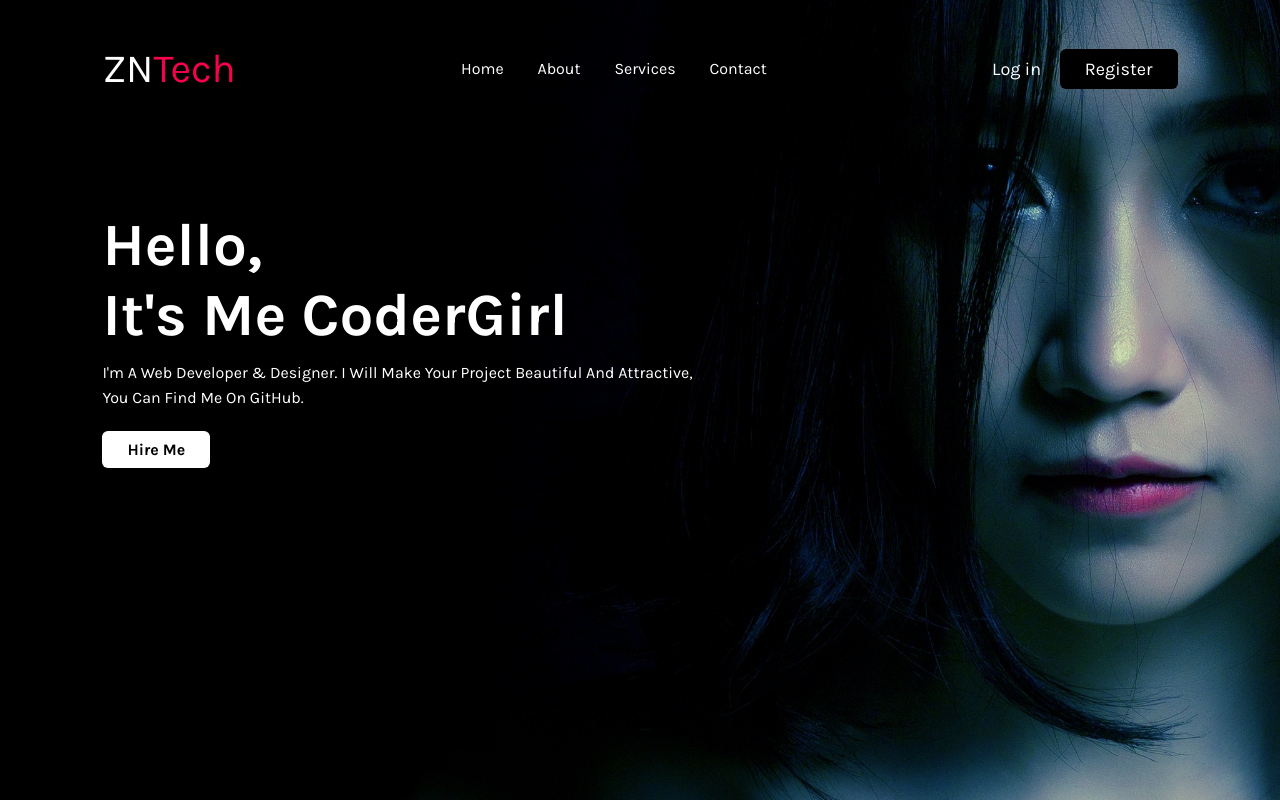
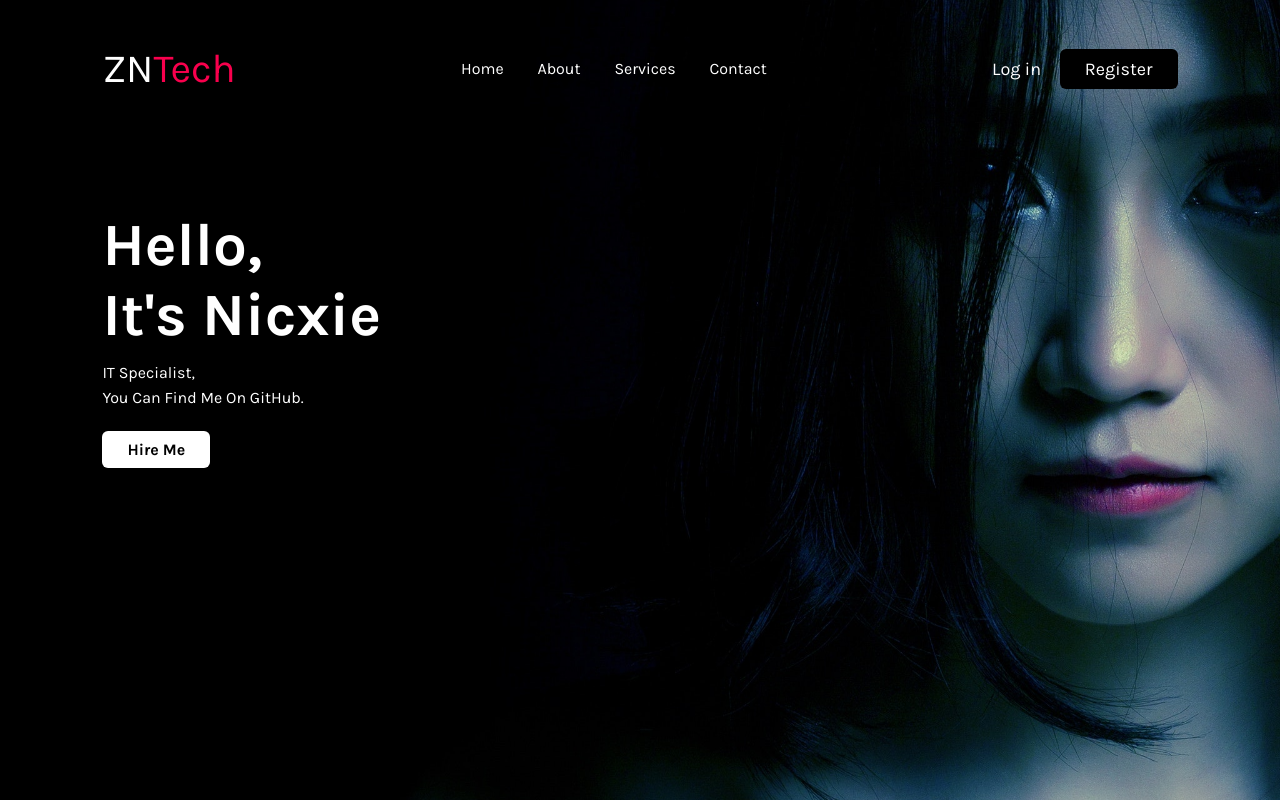
Before and after one commit to nicxie/zntech, a plain HTML site: page index.html in a window 1280 px wide. Drawn offline with Linux system fonts and the light colour scheme.

Commit message:
Update index.html

```diff
--- a/index.html
+++ b/index.html
@@ -27,8 +27,8 @@
       </div>
     </nav>
     <div class="content">
-      <h2>Hello,<br>It's Me CoderGirl</h2>
-      <p>I'm A Web Developer & Designer. I Will Make Your Project Beautiful And Attractive,<br>You Can Find Me On GitHub.</p>
+      <h2>Hello,<br>It's Nicxie</h2>
+      <p>IT Specialist,<br>You Can Find Me On GitHub.</p>
     </div>
     <div class="link">
       <a href="#" class="hire">Hire Me</a>
```
